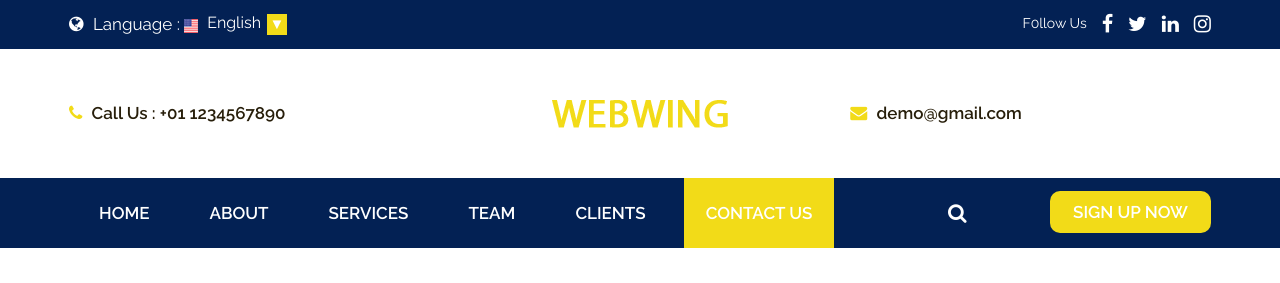
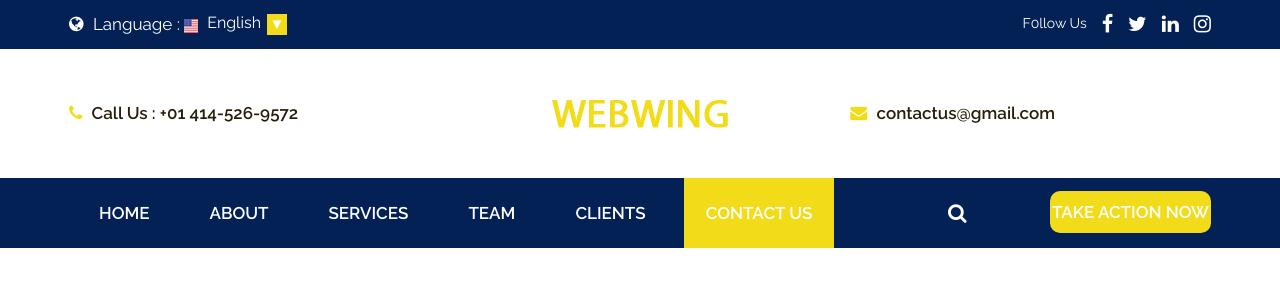
Before and after one commit to keepwork-master/web-consulting, a plain HTML site: page contact.html in a window 1280 px wide. Shown: the top 283 px of the page. Drawn offline with nearby package versions, Linux system fonts and the light colour scheme.

Commit message:
feature branch

```diff
--- a/contact.html
+++ b/contact.html
@@ -82,7 +82,7 @@
                   <div class="row d_flex">
                      <div class="col-md-4 col-sm-4 d_none">
                         <ul class="conta_icon">
-                           <li><a href="#"><i class="fa fa-phone" aria-hidden="true"></i> Call Us : +01 1234567890</a> </li>
+                           <li><a href="#"><i class="fa fa-phone" aria-hidden="true"></i> Call Us : +01 414-526-9572</a> </li>
                         </ul>
                      </div>
                      <div class="col-md-4 col-sm-4 " >
@@ -90,7 +90,7 @@
                      </div>
                      <div class="col-md-4 col-sm-4 d_none">
                         <ul class="conta_icon ">
-                           <li><a href="#"><i class="fa fa-envelope" aria-hidden="true"></i> demo@gmail.com</a> </li>
+                           <li><a href="#"><i class="fa fa-envelope" aria-hidden="true"></i> contactus@gmail.com</a> </li>
                         </ul>
                      </div>
                   </div>
@@ -131,7 +131,7 @@
                      <div class="col-md-3 col-sm-5 d_none">
                         <ul class="sign">
                            <li><a href="#"><i class="fa fa-search" aria-hidden="true"></i></a></li>
-                           <li><a class="sign_btn" href="#">sign up now</a></li>
+                           <li><a class="sign_btn" href="#">take action now</a></li>
                         </ul>
                      </div>
                   </div>
```
